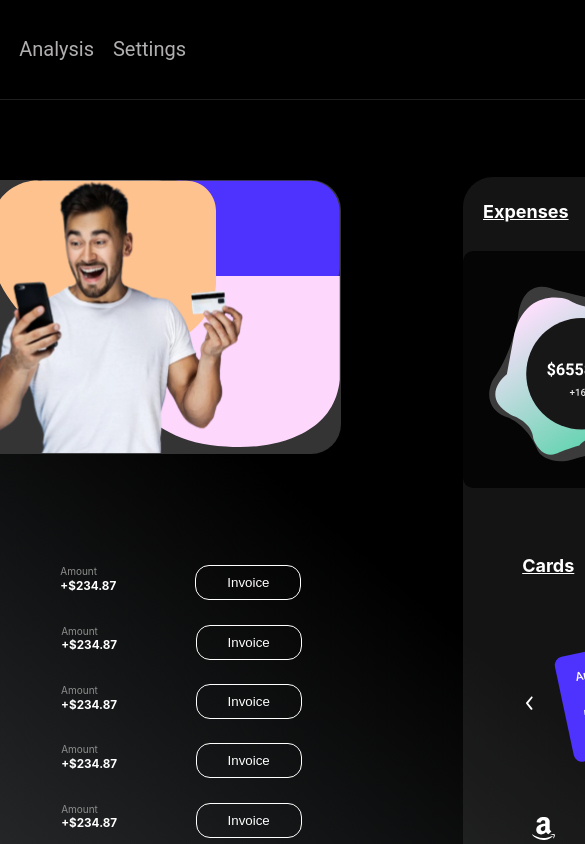
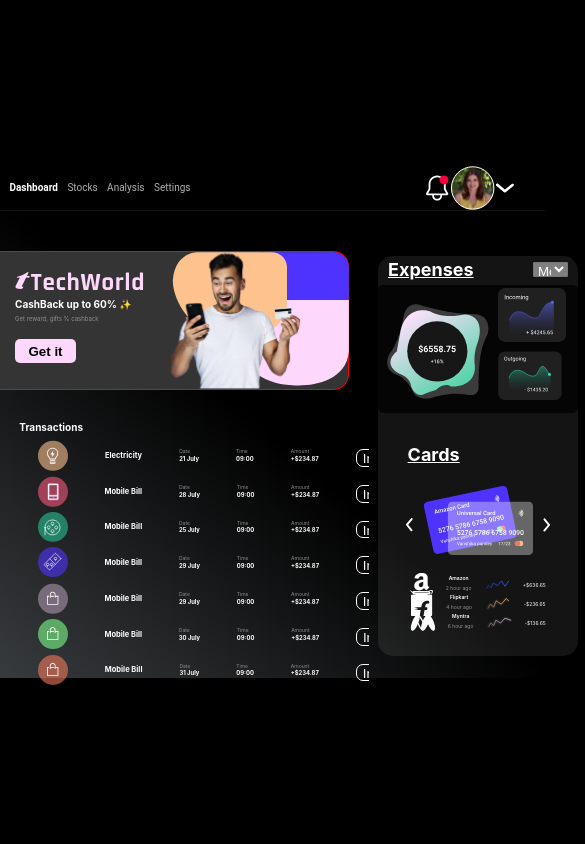
Before and after one commit to shubham947222/MaterialD_assignment, a React (Create React App) app: page / in a window 390 px wide. Shown: the top 844 px of the page, 585 px wide, since content can reach past the window. Built offline with nearby package versions, Linux system fonts and the light colour scheme.

Commit message:
mobile responsive

```diff
--- a/src/App.css
+++ b/src/App.css
@@ -35,6 +35,56 @@
   .Dashboard {
     display: none;
   }
+  .App {
+    width: auto;
+  }
+}
+@media screen and (min-width: 320px) and (max-width: 768px) {
+  html {
+    font-size: 5px;
+  }
+  .cashback {
+    width: 50%;
+    height: 10rem;
+
+    border: 1px solid red;
+  }
+  .cashbackImage {
+    display: block;
+    display: none;
+    /* display: none; */
+    /* margin-left: 15rem; */
+  }
+  .cashbackText {
+    /* border: 1px solid blue; */
+    padding-left: 10rem;
+  }
+
+  .Dashboard {
+    /* border: 1px solid red; */
+  }
+  .left {
+    font-size: 1rem;
+    /* border: 1px solid yellow; */
+    align-items: center;
+    padding-left: 15rem;
+  }
+  .btn {
+    width: 12rem;
+    /* background-color: aqua; */
+  }
+  .right {
+    /* margin-left: -1rem; */
+  }
+  .Transactions {
+    width: 80%;
+
+    margin-left: 5rem;
+    padding-left: 10rem;
+    overflow-y: scroll;
+    overflow-x: scroll;
+    /* border: 1px solid green; */
+  }
 }
 @media screen and (min-width: 768px) and (max-width: 1024px) {
   html {
@@ -43,16 +93,12 @@
   .cashbackImage {
     margin-left: 15rem;
   }
-  /* .Dashboard {
-    flex-direction: column;
-  } */
 }
 @media screen and (min-width: 1024px) and (max-width: 1440px) {
   html {
     font-size: 5.1px;
   }
   .cashbackImage {
-    /* margin-left: -22rem; */
   }
 }
 @media screen and (min-width: 1440px) and (max-width: 2560px) {
@@ -64,12 +110,3 @@
     margin-left: 17rem;
   }
 }
-/* @media screen and (min-width: 1440px) and (max-width: px) {
-  html {
-    font-size: 5.6px;
-  }
-
-  .cashbackImage {
-    justify-content: flex-end;
-  }
-} */
--- a/src/components/Cashback/cashback.css
+++ b/src/components/Cashback/cashback.css
@@ -32,6 +32,8 @@
 }
 .cashbackImage {
   display: flex;
+  width: 44%;
+  /* border: 1px solid skyblue; */
 }
 
 .btn {
--- a/src/components/Dashboard/dashboard.css
+++ b/src/components/Dashboard/dashboard.css
@@ -2,7 +2,7 @@
   /* border: 1px solid green; */
   width: 100%;
   display: flex;
-  flex-wrap: wrap;
+  /* flex-wrap: wrap; */
   /* gap: -2rem; */
   height: 90%;
   padding-top: 3rem;
--- a/src/components/Transaction/transactions.css
+++ b/src/components/Transaction/transactions.css
@@ -3,7 +3,8 @@
   width: 81.6rem;
   /* border: 1px solid red; */
   justify-content: space-around;
-  align-items: c;
+  align-items: center;
+  /* flex-wrap: wrap; */
   margin-left: 5rem;
   margin-bottom: 1rem;
   color: white;
```
